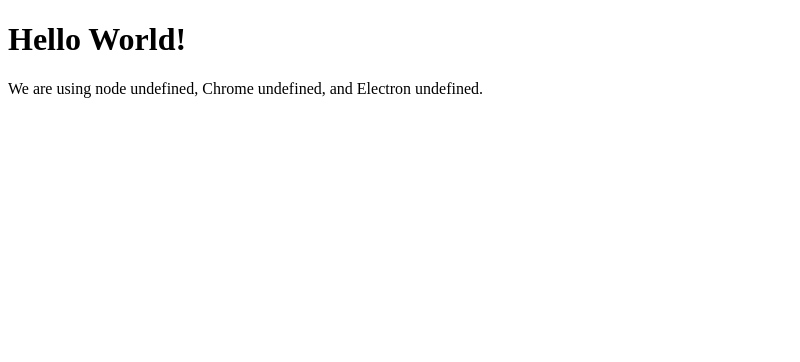
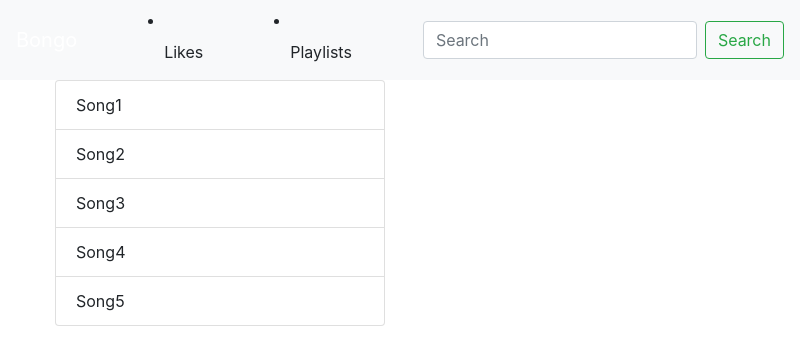
Before and after one commit to MankeyMaster/Bongo, an Electron app: page Frontend/resources/main.html in a window 800 px wide. Drawn offline with nearby package versions, Linux system fonts and the light colour scheme.

Commit message:
modified:   Frontend/main.js 	modified:   Frontend/resources/main.html 	new file:   Frontend/resources/styles.css

```diff
--- a/Frontend/resources/main.html
+++ b/Frontend/resources/main.html
@@ -2,14 +2,45 @@
 <html>
   <head>
     <meta charset="UTF-8">
-    <title>Hello World!</title>
-    <!-- https://electronjs.org/docs/tutorial/security#csp-meta-tag -->
+    <title>Bongo</title>
     <meta http-equiv="Content-Security-Policy" content="script-src 'self' 'unsafe-inline';" />
+  <link rel="stylesheet" href="https://stackpath.bootstrapcdn.com/bootstrap/4.4.1/css/bootstrap.min.css" integrity="sha384-Vkoo8x4CGsO3+Hhxv8T/Q5PaXtkKtu6ug5TOeNV6gBiFeWPGFN9MuhOf23Q9Ifjh" crossorigin="anonymous">
   </head>
   <body>
-    <h1>Hello World!</h1>
-    We are using node <script>document.write(process.versions.node)</script>,
-    Chrome <script>document.write(process.versions.chrome)</script>,
-    and Electron <script>document.write(process.versions.electron)</script>.
+	  <!-- Search navbar -->
+	<nav class="navbar navbar-dark bg-light">
+  	<a class="navbar-brand">Bongo</a>
+        <li class="nav-item">
+	  <a class="nav-link">Likes</a>
+        </li>
+        <li class="nav-item">
+         <a class="nav-link">Playlists</a>
+        </li>
+	<form class="form-inline">
+    	<input class="form-control mr-sm-2" type="search" placeholder="Search" aria-label="Search">
+    	<button class="btn btn-outline-success my-2 my-sm-0" type="submit">Search</button>
+  	</form>
+	</nav>
+	<!-- Searched Music -->
+	<div class="container">
+		<div class ="row">
+			<div class="col">
+				<ul class="list-group SearchedSongs">
+	  				<li class="list-group-item">Song1</li>
+  					<li class="list-group-item">Song2</li>
+  					<li class="list-group-item">Song3</li>
+  					<li class="list-group-item">Song4</li>
+  					<li class="list-group-item">Song5</li>
+				</ul>
+			</div>
+			<div class="col">
+			</div>
+		</div>
+	</div>
+	<!-- Searched Profile -->
+
+  <script src="https://code.jquery.com/jquery-3.4.1.slim.min.js" integrity="sha384-J6qa4849blE2+poT4WnyKhv5vZF5SrPo0iEjwBvKU7imGFAV0wwj1yYfoRSJoZ+n" crossorigin="anonymous"></script>
+<script src="https://cdn.jsdelivr.net/npm/popper.js@1.16.0/dist/umd/popper.min.js" integrity="sha384-Q6E9RHvbIyZFJoft+2mJbHaEWldlvI9IOYy5n3zV9zzTtmI3UksdQRVvoxMfooAo" crossorigin="anonymous"></script>
+<script src="https://stackpath.bootstrapcdn.com/bootstrap/4.4.1/js/bootstrap.min.js" integrity="sha384-wfSDF2E50Y2D1uUdj0O3uMBJnjuUD4Ih7YwaYd1iqfktj0Uod8GCExl3Og8ifwB6" crossorigin="anonymous"></script>
   </body>
 </html>
```
Also changed, not shown: Frontend/resources/styles.css (added).
